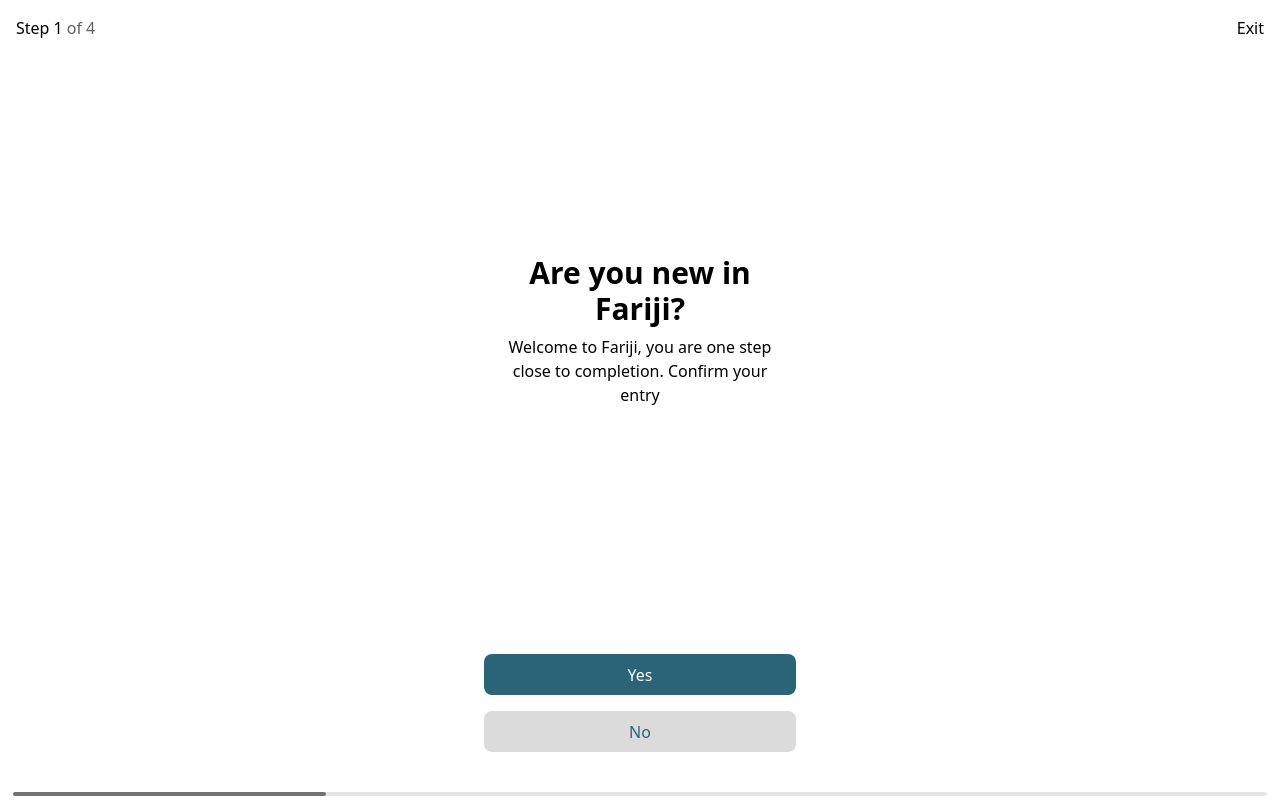
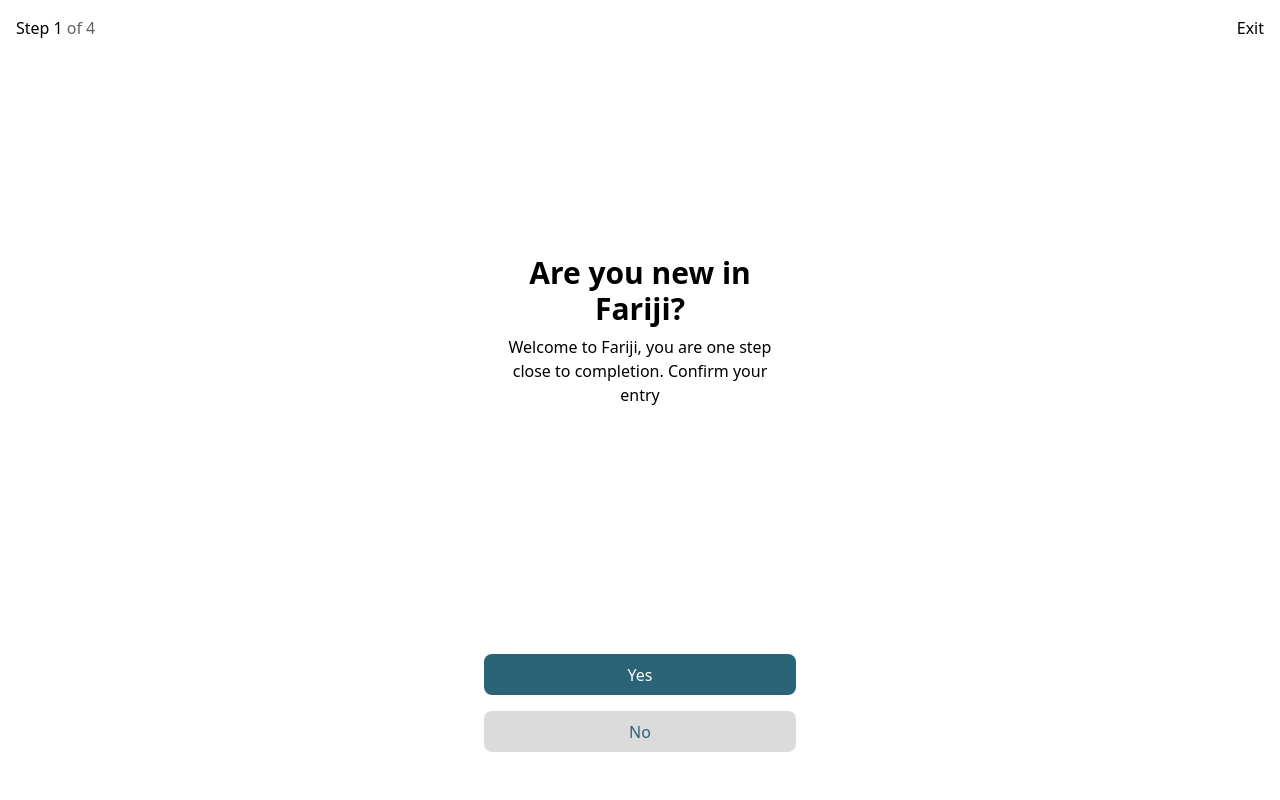
Before and after one commit to Amaris-Digital/fariji, a React (Vite) app in the folder client/: page /signup in a window 1280 px wide. Built offline with nearby package versions, Linux system fonts and the light colour scheme.

Commit message:
Removed scroll bar

```diff
--- a/client/src/pages/Registration.tsx
+++ b/client/src/pages/Registration.tsx
@@ -1,11 +1,8 @@
 import React from 'react'
 import { Swiper, SwiperSlide } from 'swiper/react'
 import 'swiper/css'
-import 'swiper/css/autoplay'
-import 'swiper/css/scrollbar'
 import { Link } from 'react-router-dom'
 import uploadimage from '../assets/uploadimage.svg'
-import { Pagination, Scrollbar } from 'swiper'
 
 const Registration = () => {
   //   const swipe = () => {
@@ -149,7 +146,11 @@
       </div>
 
       <div className='justify-center flex gap-2 flex-col text-center items-center h-[139px] w-[139px] mx-auto bg-[#DBDBDB] rounded-full'>
-        <img src={uploadimage} alt='uploadimage' className='w-[56px] h-[56px] flex mx-auto justify-center items-center' />
+        <img
+          src={uploadimage}
+          alt='uploadimage'
+          className='w-[56px] h-[56px] flex mx-auto justify-center items-center'
+        />
       </div>
 
       <div className='justify-center pb-24 flex gap-4 flex-col text-center items-center'>
@@ -213,15 +214,7 @@
   )
   return (
     <div>
-      <Swiper
-        loop={false}
-        scrollbar={{
-          draggable: true,
-          hide: false,
-        }}
-        modules={[Pagination, Scrollbar]}
-        className=' swiper-container'
-      >
+      <Swiper loop={false} className=' swiper-container'>
         <SwiperSlide>{sigUpOne}</SwiperSlide>
         <SwiperSlide>{signUpTwo}</SwiperSlide>
         <SwiperSlide className='flex  justify-center h-screen'>{signUpThree}</SwiperSlide>
```
